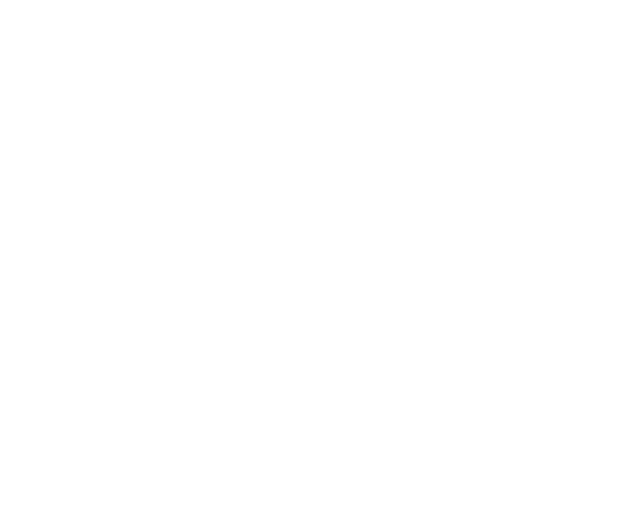
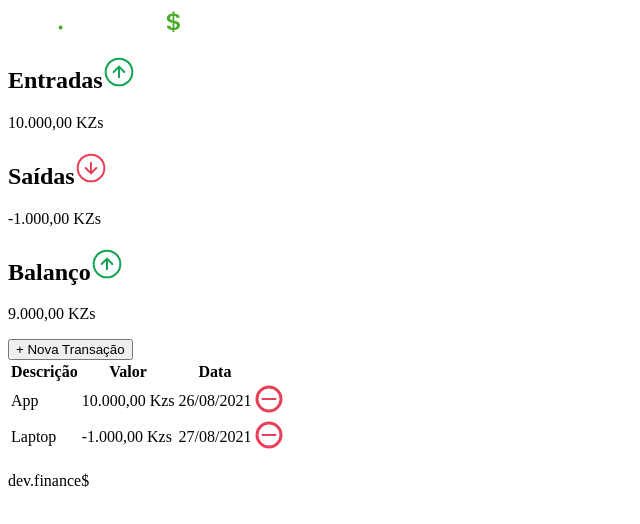
Before and after one commit to rafaelwillen/dev-finance, a plain HTML site: page index.html in a window 1280 px wide. Shown: the whole page, without its empty margins (0-640 px from the left). Drawn offline with Linux system fonts and the light colour scheme.

Commit message:
Add the HTML strutucture

```diff
--- a/index.html
+++ b/index.html
@@ -6,5 +6,69 @@
     <meta name="viewport" content="width=device-width, initial-scale=1.0" />
     <title>dev.finance$</title>
   </head>
-  <body></body>
+  <body>
+    <header>
+      <img src="./assets/logo.svg" alt="Logo dev.finance$" />
+    </header>
+
+    <main>
+      <section class="balance">
+        <div class="card">
+          <h2>
+            <span>Entradas</span
+            ><img src="./assets/income.svg" alt="Entradas" />
+          </h2>
+          <p id="income-display">10.000,00 KZs</p>
+        </div>
+        <div class="card">
+          <h2>
+            <span>Saídas</span><img src="./assets/expense.svg" alt="Saídas" />
+          </h2>
+          <p id="expense-display">-1.000,00 KZs</p>
+        </div>
+        <div class="card">
+          <h2>
+            <span>Balanço</span><img src="./assets/income.svg" alt="Total" />
+          </h2>
+          <p id="income-display">9.000,00 KZs</p>
+        </div>
+      </section>
+
+      <section class="transactions">
+        <button class="add">+ Nova Transação</button>
+        <table id="transactions-table">
+          <thead>
+            <tr>
+              <th>Descrição</th>
+              <th>Valor</th>
+              <th>Data</th>
+              <th></th>
+            </tr>
+          </thead>
+          <tbody>
+            <tr>
+              <td class="description">App</td>
+              <td class="income">10.000,00 Kzs</td>
+              <td class="date">26/08/2021</td>
+              <td class="remove-transaction">
+                <img src="./assets/minus.svg" alt="Remover Transação" />
+              </td>
+            </tr>
+            <tr>
+              <td class="description">Laptop</td>
+              <td class="expense">-1.000,00 Kzs</td>
+              <td class="date">27/08/2021</td>
+              <td class="remove-transaction">
+                <img src="./assets/minus.svg" alt="Remover Transação" />
+              </td>
+            </tr>
+          </tbody>
+        </table>
+      </section>
+    </main>
+
+    <footer>
+      <p>dev.finance$</p>
+    </footer>
+  </body>
 </html>
```
